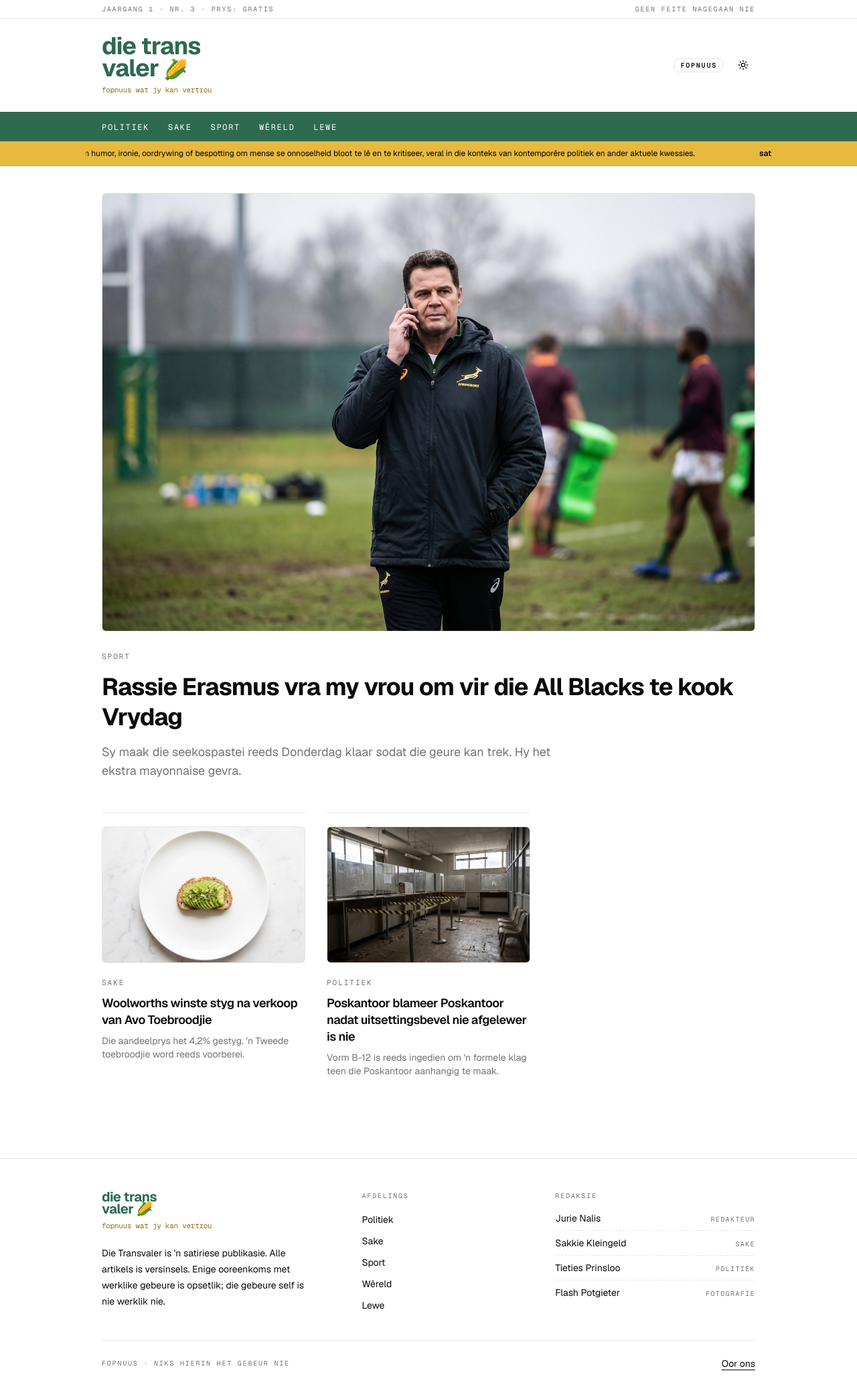
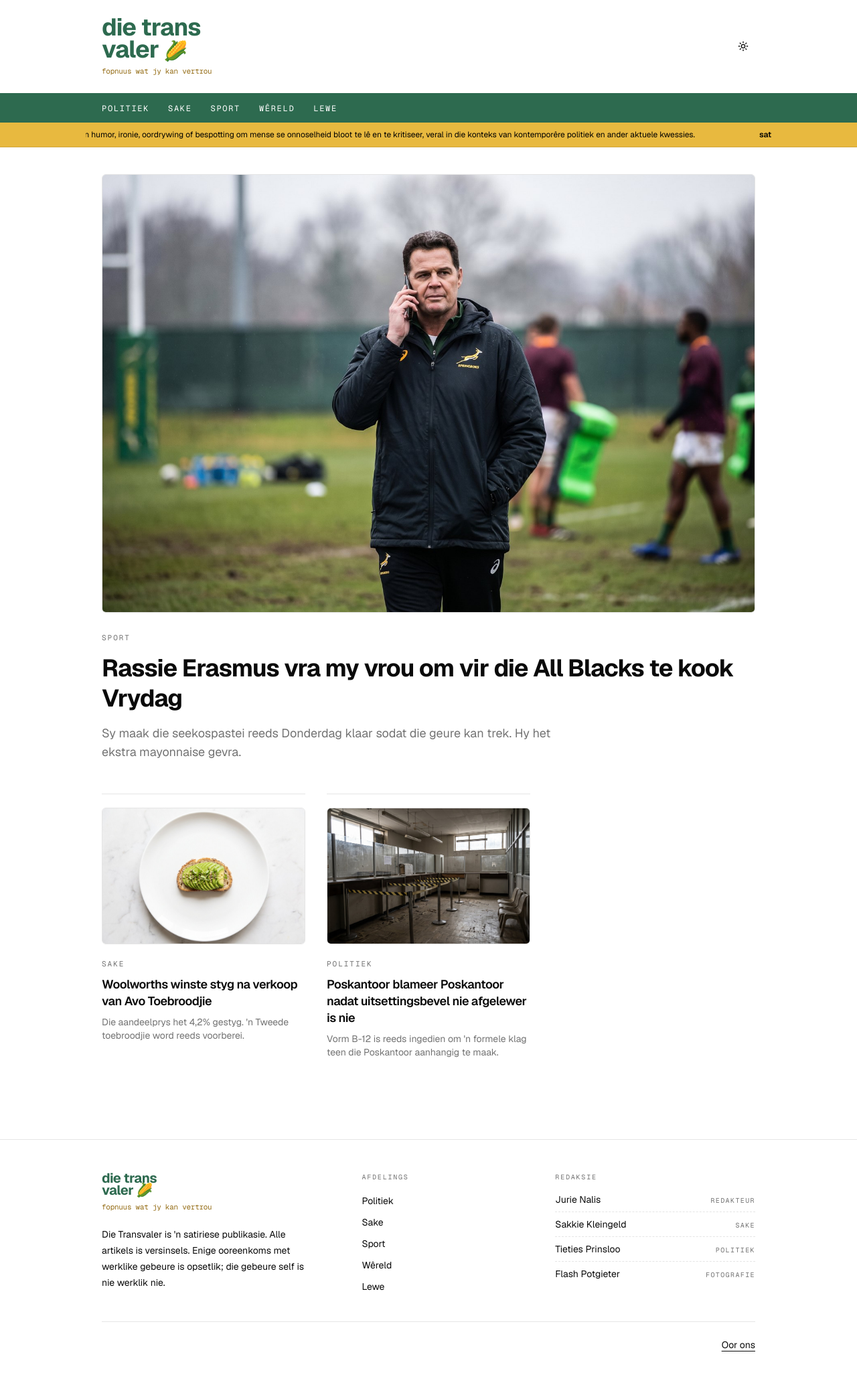
Before and after one commit to pieterbothma/dietransvaler, a Next.js app: page / in a window 1280 px wide. Shown: the top 2080 px of the page at 67% size. Built offline with nearby package versions, Linux system fonts and the light colour scheme.

Commit message:
Voeg byskrifportrette vir Sakkie en Tieties by, verwyder oortollige satire-merkers

```diff
--- a/src/components/masthead.tsx
+++ b/src/components/masthead.tsx
@@ -5,19 +5,6 @@ import { TemaWisselaar } from '@/components/tema-wisselaar'
 export function Masthead() {
   return (
     <header>
-      {/* Dateline strip. Real papers carry issue and price here; ours carries the
-          one piece of production information that actually matters. */}
-      <div className="border-b">
-        <div className="mx-auto flex max-w-5xl items-center justify-between gap-4 px-6 py-1.5">
-          <p className="font-mono text-[10px] uppercase tracking-[0.18em] text-muted-foreground">
-            Jaargang 1 · Nr. 3 · Prys: Gratis
-          </p>
-          <p className="hidden font-mono text-[10px] uppercase tracking-[0.18em] text-muted-foreground sm:block">
-            Geen feite nagegaan nie
-          </p>
-        </div>
-      </div>
-
       <div className="mx-auto flex max-w-5xl items-center justify-between px-6 py-6">
         {/* The wordmark is stacked to match the logo. The visual split would read
             as two separate words to a screen reader, so the link carries the real
@@ -44,12 +31,7 @@ export function Masthead() {
           </span>
         </Link>
 
-        <div className="flex items-center gap-3">
-          <span className="rounded-sm border px-2 py-0.5 font-mono text-[10px] font-semibold uppercase tracking-[0.18em] text-foreground">
-            Fopnuus
-          </span>
-          <TemaWisselaar />
-        </div>
+        <TemaWisselaar />
       </div>
 
       {/* Section nav sits on the brand green — the one place navigation and brand
--- a/src/components/voetskrif.tsx
+++ b/src/components/voetskrif.tsx
@@ -71,10 +71,7 @@ export function Voetskrif() {
           </div>
         </div>
 
-        <div className="mt-10 flex flex-col gap-3 border-t pt-6 sm:flex-row sm:items-center sm:justify-between">
-          <p className="font-mono text-[10px] uppercase tracking-[0.18em] text-muted-foreground">
-            Fopnuus · Niks hierin het gebeur nie
-          </p>
+        <div className="mt-10 flex justify-end border-t pt-6">
           <Link
             href="/oor-ons"
             className="text-sm text-foreground underline underline-offset-4"
--- a/src/lib/skrywers.ts
+++ b/src/lib/skrywers.ts
@@ -7,6 +7,8 @@
  */
 const PORTRETTE: Record<string, string> = {
   'Jurie Nalis': '/skrywers/jurie-nalis.png',
+  'Sakkie Kleingeld': '/skrywers/sakkie-kleingeld.png',
+  'Tieties Prinsloo': '/skrywers/tieties-prinsloo.png',
 }
 
 export function skrywerPortret(skrywer: string): string | undefined {
```
Also changed, not shown: public/skrywers/sakkie-kleingeld.png (added), public/skrywers/tieties-prinsloo.png (added).
